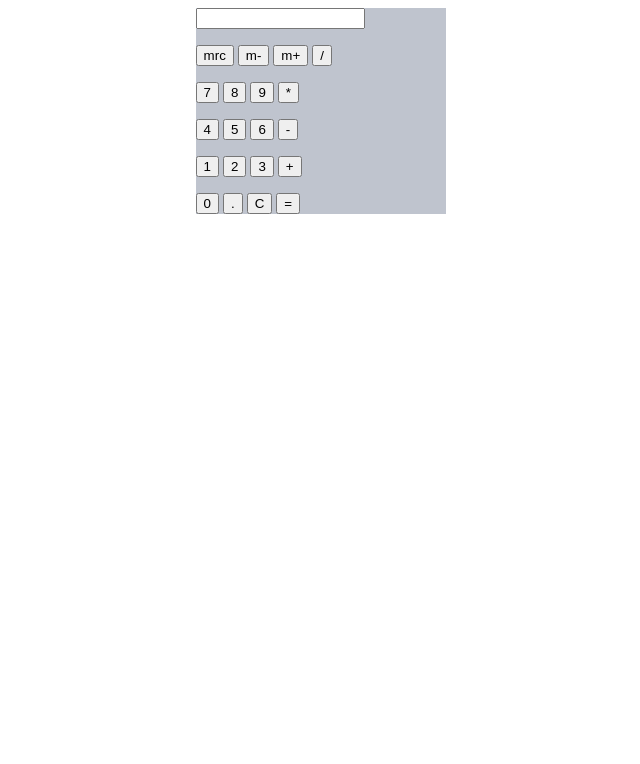
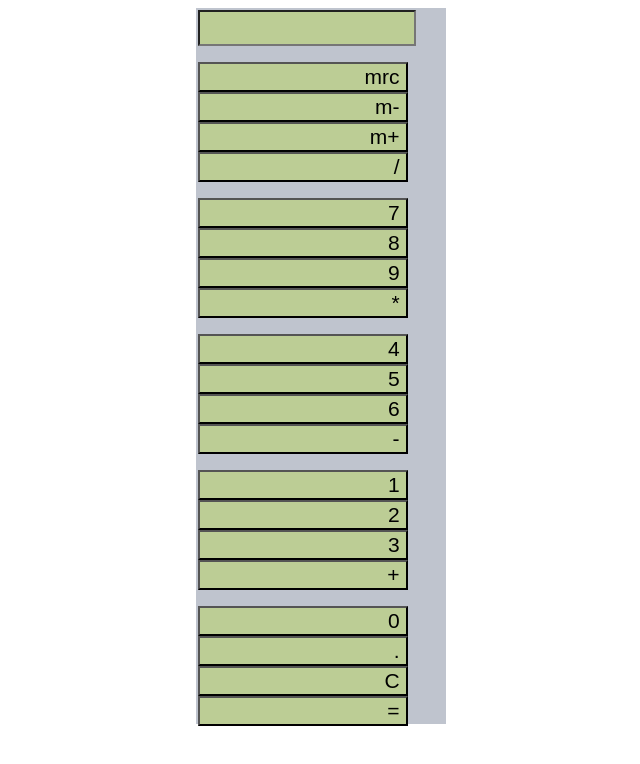
Before and after one commit to achow123/Calculator, a plain HTML site: page index.html in a window 1280 px wide. Shown: the whole page, without its empty margins (318-958 px from the left). Drawn offline with Linux system fonts and the light colour scheme.

Commit message:
initial commit

```diff
--- a/calculator.css
+++ b/calculator.css
@@ -21,3 +21,19 @@
 	height: 40 px;
 
 }
+
+.display input {
+	position: relative;
+	left: 2px;
+	top: 2px;
+	height: 30px;
+	width: 210px;
+	color: black;
+	background-color: #bccd95;
+	font-size: 21px;
+	text-align: right;
+
+
+
+}
+/* */
```
